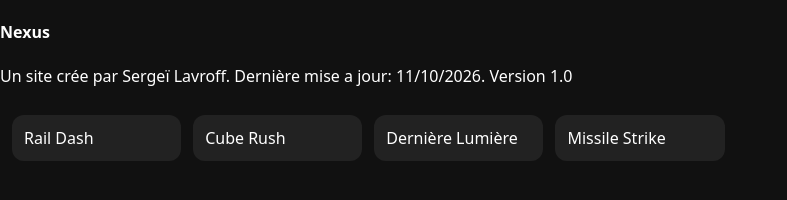
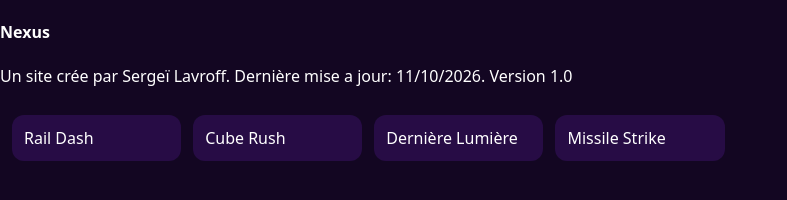
Before and after one commit to ccleemof/Nexus, a plain HTML site: page index.html in a window 1280 px wide. Shown: the whole page, without its empty margins (0-787 px from the left). Drawn offline with Linux system fonts and the light colour scheme.

Commit message:
Updated website

```diff
--- a/index.html
+++ b/index.html
@@ -1,12 +1,13 @@
 <!doctype html>
 <meta name="viewport" content="width=device-width,initial-scale=1">
 <style>
-body{margin:0;font-family:system-ui;background:#111;color:#fff}
+body{margin:0;font-family:system-ui;background:#130622;color:#fff}
 #grid{display:grid;grid-template-columns:repeat(auto-fill,minmax(150px,1fr));gap:12px;padding:12px}
-.g{background:#222;border-radius:12px;padding:12px;cursor:pointer}
+.g{background:#270c45;border-radius:12px;padding:12px;cursor:pointer}
 iframe{position:fixed;inset:0;width:100%;height:100%;border:0;background:#000;display:none}
 #x{position:fixed;top:8px;right:8px;z-index:2;display:none}
 </style>
+<link rel="icon" type="image/png" href="icon.png">
 <h4>Nexus</h4>
 <p>Un site crée par Sergeï Lavroff. Dernière mise a jour: 11/10/2026. Version 1.0</p>
 <div id="grid"></div>
```
Also changed, not shown: 1 other file.
